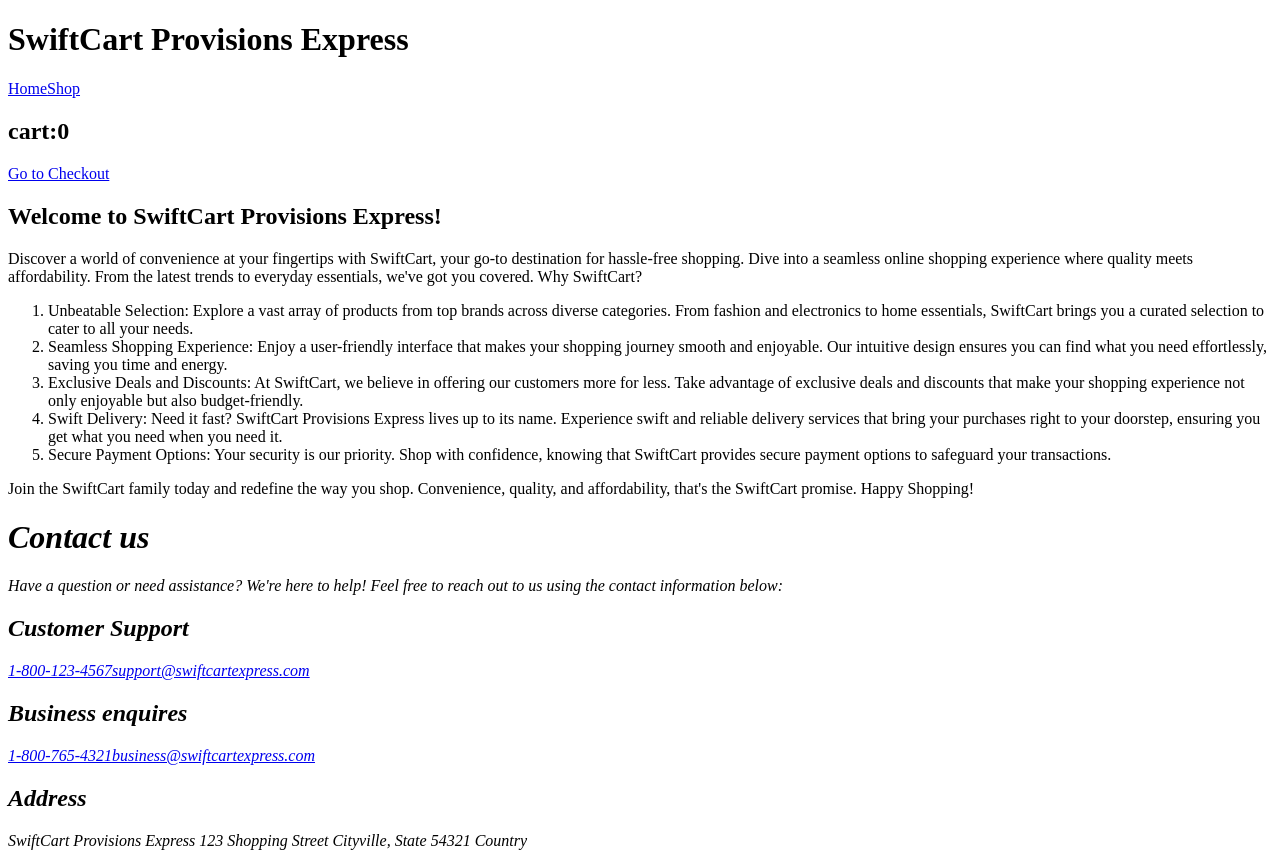
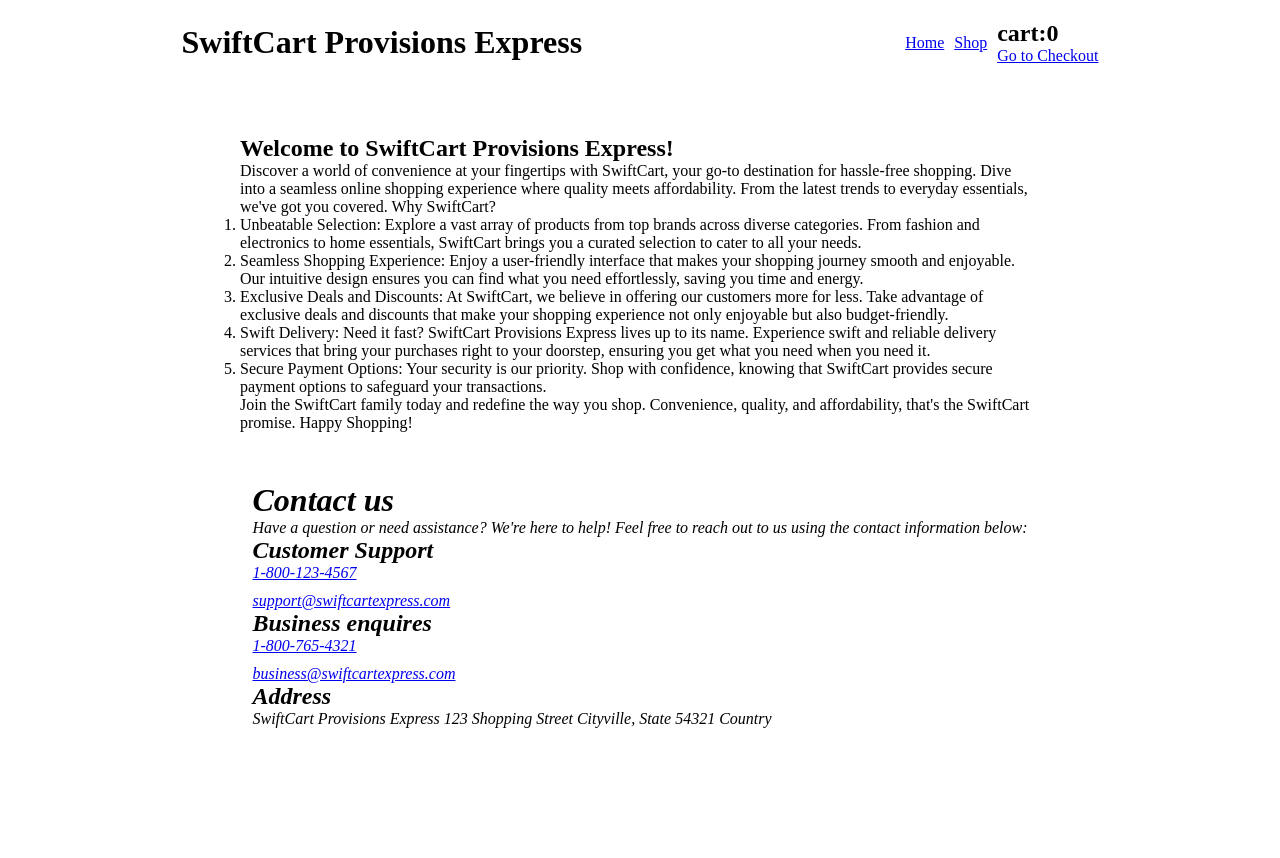
Before and after one commit to mekbibisdone/shopping-cart, a React (Vite) app: page / in a window 1280 px wide. After the commit the page ends 800 px from the top, so only its background shows below. Built offline with nearby package versions, Linux system fonts and the light colour scheme.

Commit message:
Change the layout of the pages

```diff
--- a/src/components/Checkout.jsx
+++ b/src/components/Checkout.jsx
@@ -3,8 +3,10 @@ import Product from "./Product";
 export default function Checkout({ selectedProducts }) {
   return (
     <>
-      <main>
-        {selectedProducts.length > 0 ? selectedProducts.map((product) => (
+      <main style={{display:"flex", flexDirection:"column", gap:"40px", alignItems:"center"}}>
+        <div style={{ display: "flex", flexWrap:"wrap", justifyContent:"center", gap:"40px"}}>
+          {selectedProducts.length > 0 ? (
+            selectedProducts.map((product) => (
               <Product
                 key={product.id}
                 id={product.id}
@@ -16,9 +18,14 @@ export default function Checkout({ selectedProducts }) {
                 selectedAmount={product.amount}
                 cart={true}
               ></Product>
-        )): <h1>You haven&apos;t selected any product</h1>}
+            ))
+          ) : (
+            <h1>You haven&apos;t selected any product</h1>
+          )}
+        </div>
+
+        <button className="payButton">Pay</button>
       </main>
-        <button>Pay</button>
     </>
   );
 }
--- a/src/components/Footer.jsx
+++ b/src/components/Footer.jsx
@@ -6,15 +6,19 @@ export default function Footer() {
         Have a question or need assistance? We&apos;re here to help! Feel free
         to reach out to us using the contact information below:
         <h2>Customer Support</h2>
+        <nav>
           <a href="+1-800-123-4567">1-800-123-4567</a>
           <a href="mailto:support@swiftcartexpress.com">
             support@swiftcartexpress.com
           </a>
+        </nav>
         <h2>Business enquires</h2>
+        <nav>
           <a href="+1-800-765-4321">1-800-765-4321</a>
           <a href="mailto:business@swiftcartexpress.com">
             business@swiftcartexpress.com
           </a>
+        </nav>
         <h2>Address</h2>
         SwiftCart Provisions Express
         123 Shopping Street
--- a/src/components/Home.jsx
+++ b/src/components/Home.jsx
@@ -1,6 +1,6 @@
 export default function Home() {
   return (
-    <main>
+    <main style={{ alignSelf: "center", maxWidth: "800px" }}>
       <h2>Welcome to SwiftCart Provisions Express!</h2>
       <p>
         Discover a world of convenience at your fingertips with SwiftCart, your
--- a/src/components/Product.jsx
+++ b/src/components/Product.jsx
@@ -29,7 +29,7 @@ function Product({
     handleAdding({ ...product, amount });
   }
   return (
-    <div>
+    <div style={{ display: "grid", maxWidth: "300px", justifyItems: "center" }}>
       {loading ? (
         <img src={Spinner} alt="loading" width="200px" />
       ) : error ? (
--- a/src/components/Products.jsx
+++ b/src/components/Products.jsx
@@ -7,7 +7,7 @@ export default function Products({ handleAdding }) {
   const { json: products, loading, error } = useProductsUrl(url);
   if (error) return <h1>Sorry couldn&apos;t load products</h1>;
   return (
-    <main>
+    <main style={{ display: "flex", flexWrap:"wrap", justifyContent:"center" ,gap:"40px"}}>
       {loading ? (
         <h1>Loading</h1>
       ) : (
--- a/src/main.jsx
+++ b/src/main.jsx
@@ -1,6 +1,7 @@
 import React from 'react'
 import ReactDOM from 'react-dom/client'
 import Router from './components/Router'
+import "./style/style.css"
 ReactDOM.createRoot(document.getElementById('root')).render(
   <React.StrictMode>
     <Router></Router>
--- /dev/null
+++ b/src/style/style.css
@@ -0,0 +1,47 @@
+* {
+  margin: 0;
+  padding: 0;
+  box-sizing: border-box;
+}
+
+#root {
+  display: flex;
+  flex-direction: column;
+  gap: 50px;
+}
+header{
+  display: flex;
+  padding: 20px;
+  justify-content: space-around;
+  align-items: center;
+  flex: 0;
+  flex-wrap: wrap;
+}
+nav{
+  display: flex;
+  align-items: center;
+  gap: 10px;
+}
+main {
+  flex: 1;
+}
+main img{
+  max-width: 200px;
+  max-height: 200px;
+  object-fit: contain;
+}
+.payButton {
+  max-width: 200px;
+}
+footer {
+  width: 100vw;
+  display: flex;
+  justify-content: center;
+  flex: 0;
+}
+
+footer nav{
+  display: flex;
+  flex-direction: column;
+  align-items: flex-start;
+}
```
Also changed, not shown: 2 other files (tests, documents, lock files or other folders). Lines whose indentation alone changed are shown as unchanged.
